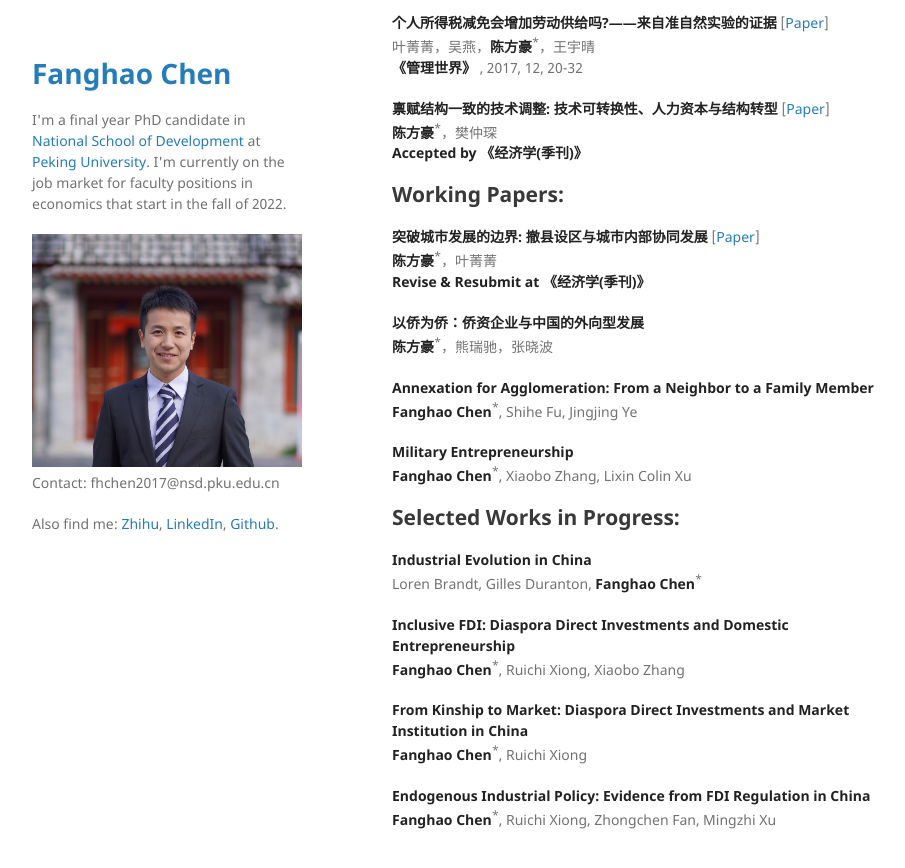
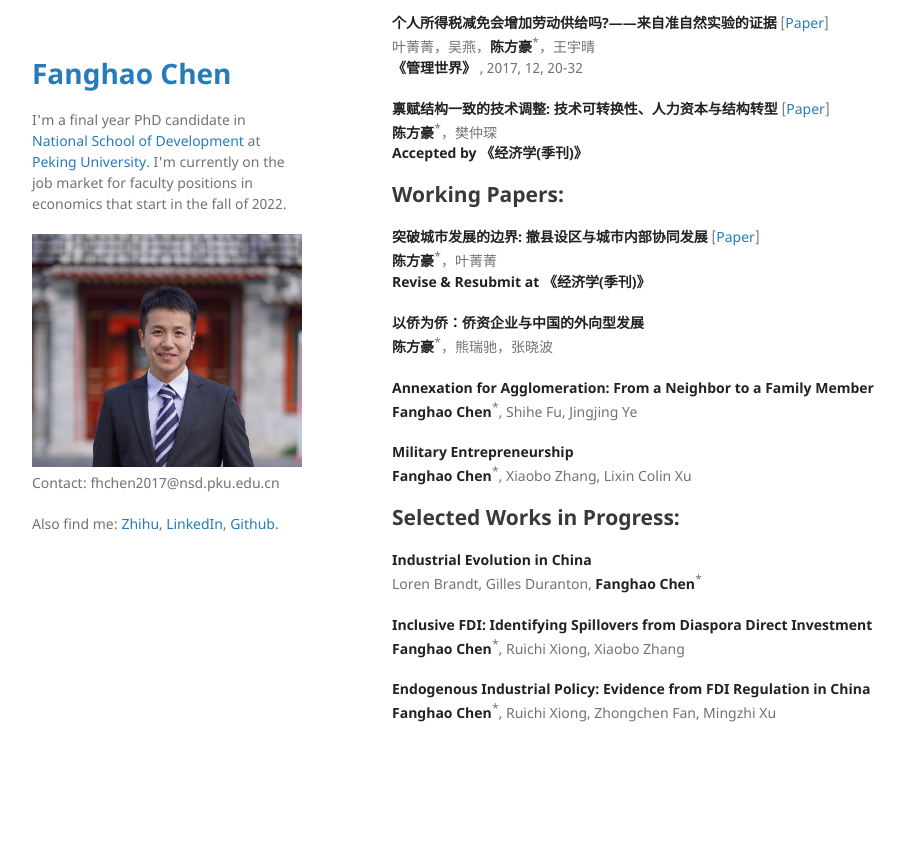
Before and after one commit to FanghaoChen/homepage, a Jekyll site: the page built from research.md, in a window 1280 px wide and 900 px high, scrolled down 689 px. Shown: the top 868 px of the window, without its empty margins (178-1083 px from the left). Built offline with Jekyll 4.4.1, drawn with Linux system fonts in a browser that asks for light colours; after the commit the page ends 1482 px from its top, so only the background shows below that.

Commit message:
Update research.md

```diff
--- a/research.md
+++ b/research.md
@@ -41,11 +41,8 @@ This paper studies the importance of international lineage network in facilitati
 **Industrial Evolution in China** <br/>
 Loren Brandt, Gilles Duranton, **Fanghao Chen**<sup>*</sup>
 
-**Inclusive FDI: Diaspora Direct Investments and Domestic Entrepreneurship** <br/>
+**Inclusive FDI: Identifying Spillovers from Diaspora Direct Investment** <br/>
 **Fanghao Chen**<sup>*</sup>, Ruichi Xiong, Xiaobo Zhang
-
-**From Kinship to Market: Diaspora Direct Investments and Market Institution in China** <br/>
-**Fanghao Chen**<sup>*</sup>, Ruichi Xiong
 
 **Endogenous Industrial Policy: Evidence from FDI Regulation in China** <br/>
 **Fanghao Chen**<sup>*</sup>, Ruichi Xiong, Zhongchen Fan, Mingzhi Xu
```
